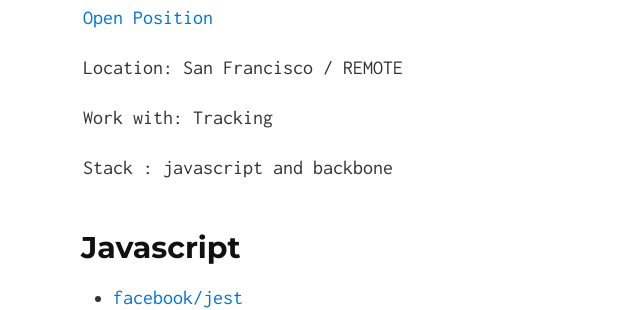
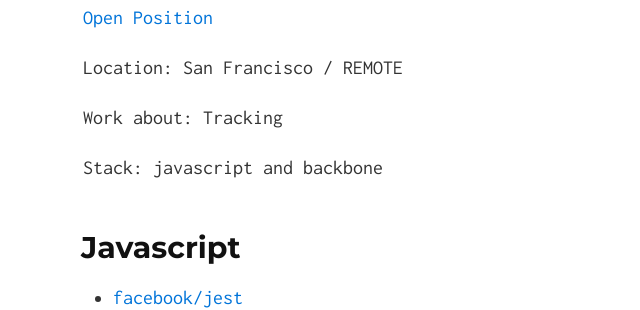
Before and after one commit to siscia/easy-hire, a Jekyll site: the page built from companies/heap.md, in a window 1280 px wide. Shown: the part 267-577 px from the top of the page, without its empty margins (257-897 px from the left). Built offline with Jekyll 4.4.1, drawn with Linux system fonts in a browser that asks for light colours; comment, search, counter and statistics services are not loaded.

```diff
--- a/_layouts/company.html
+++ b/_layouts/company.html
@@ -27,11 +27,10 @@
 
     <p> Location: {{data[0].location}}</p>
 
-    <p> Work with: {{data[0].sector}} </p>
+    <p> Work about: {{data[0].sector}} </p>
 
-    <p> Stack : {{stack | array_to_sentence_string}} <p>
+    <p> Stack: {{ stack | array_to_sentence_string}} </p>
 
-      {{ stack | map:'capitalize' }}
 
     {% for lang in stack %}
       {% assign projects = site.data.languanges|where:"name",lang%}
```
Also changed, not shown: _data/companies.yml (+3 -11 lines).
